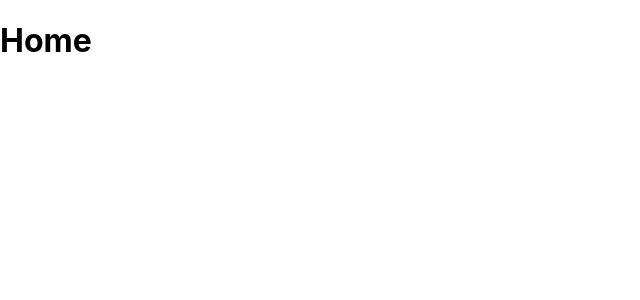
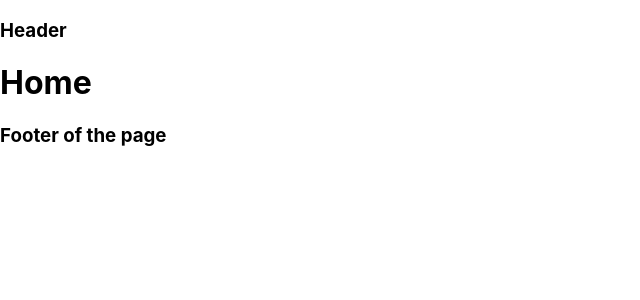
Before and after one commit to sholua/nextjs-web-dev, a Next.js app: page / in a window 1280 px wide. Shown: the top 300 px of the page, without its empty margins (0-640 px from the left). Built offline with nearby package versions, Linux system fonts and the light colour scheme.

Commit message:
General layout

```diff
--- /dev/null
+++ b/components/Footer.js
@@ -0,0 +1,9 @@
+import Heading from "./Heading";
+
+const Footer = () => (
+  <footer>
+    <Heading tag="h3" text="Footer of the page" />
+  </footer>
+);
+
+export default Footer;
--- /dev/null
+++ b/components/Header.js
@@ -0,0 +1,9 @@
+import Heading from "./Heading";
+
+const Header = () => (
+  <header>
+    <Heading tag="h3" text="Header" />
+  </header>
+);
+
+export default Header;
--- /dev/null
+++ b/components/Layout.js
@@ -0,0 +1,12 @@
+import Header from "./Header";
+import Footer from "./Footer";
+
+const Layout = ({ children }) => (
+  <>
+    <Header />
+    {children}
+    <Footer />
+  </>
+);
+
+export default Layout;
--- a/pages/_app.js
+++ b/pages/_app.js
@@ -1,7 +1,12 @@
-import '../styles/globals.css'
+import Layout from "../components/Layout";
+import "../styles/globals.css";
 
-function MyApp({ Component, pageProps }) {
-  return <Component {...pageProps} />
-}
+const MyApp = ({ Component, pageProps }) => (
+  <Layout>
+    <main>
+      <Component {...pageProps} />
+    </main>
+  </Layout>
+);
 
-export default MyApp
+export default MyApp;
```
